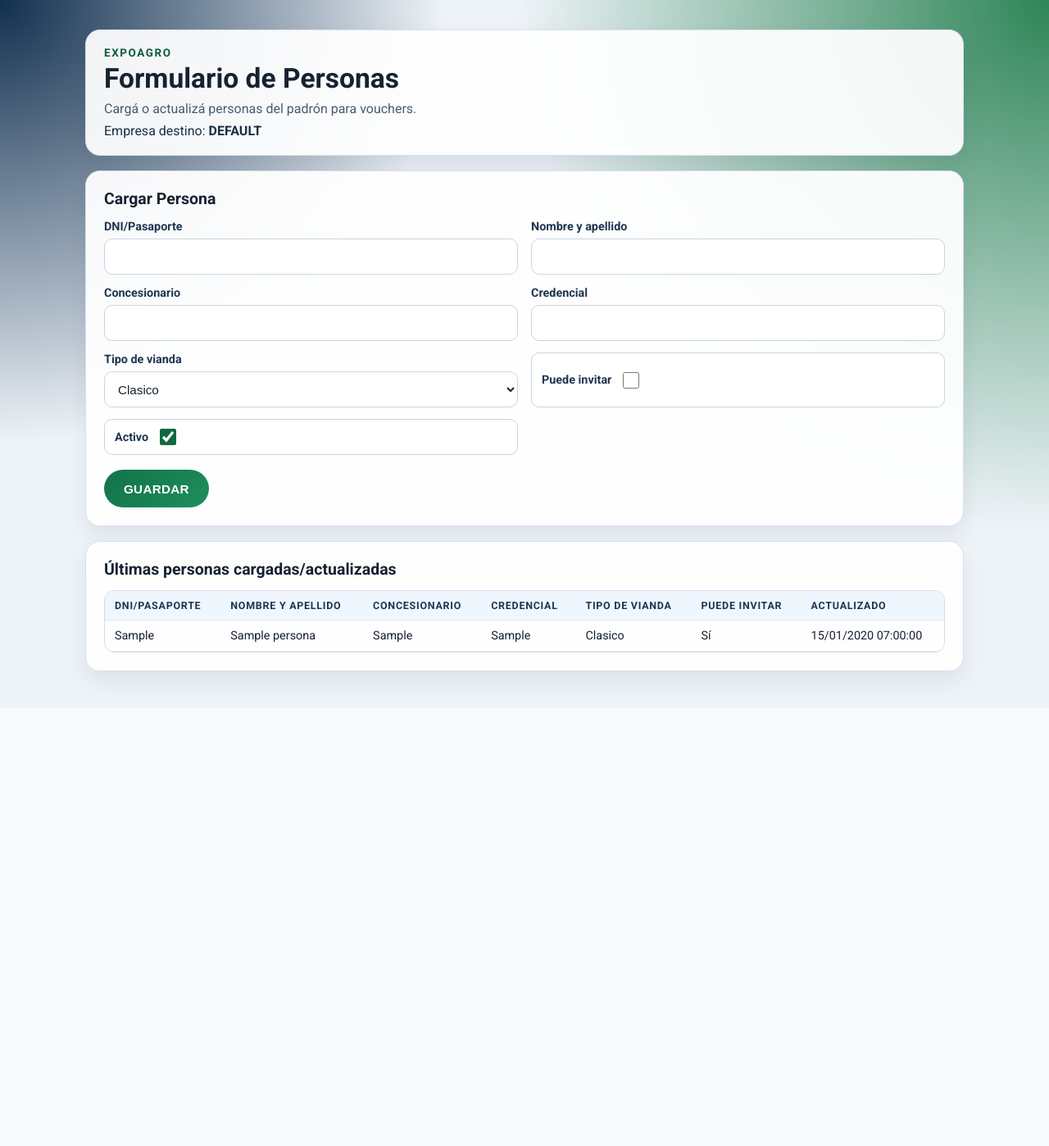
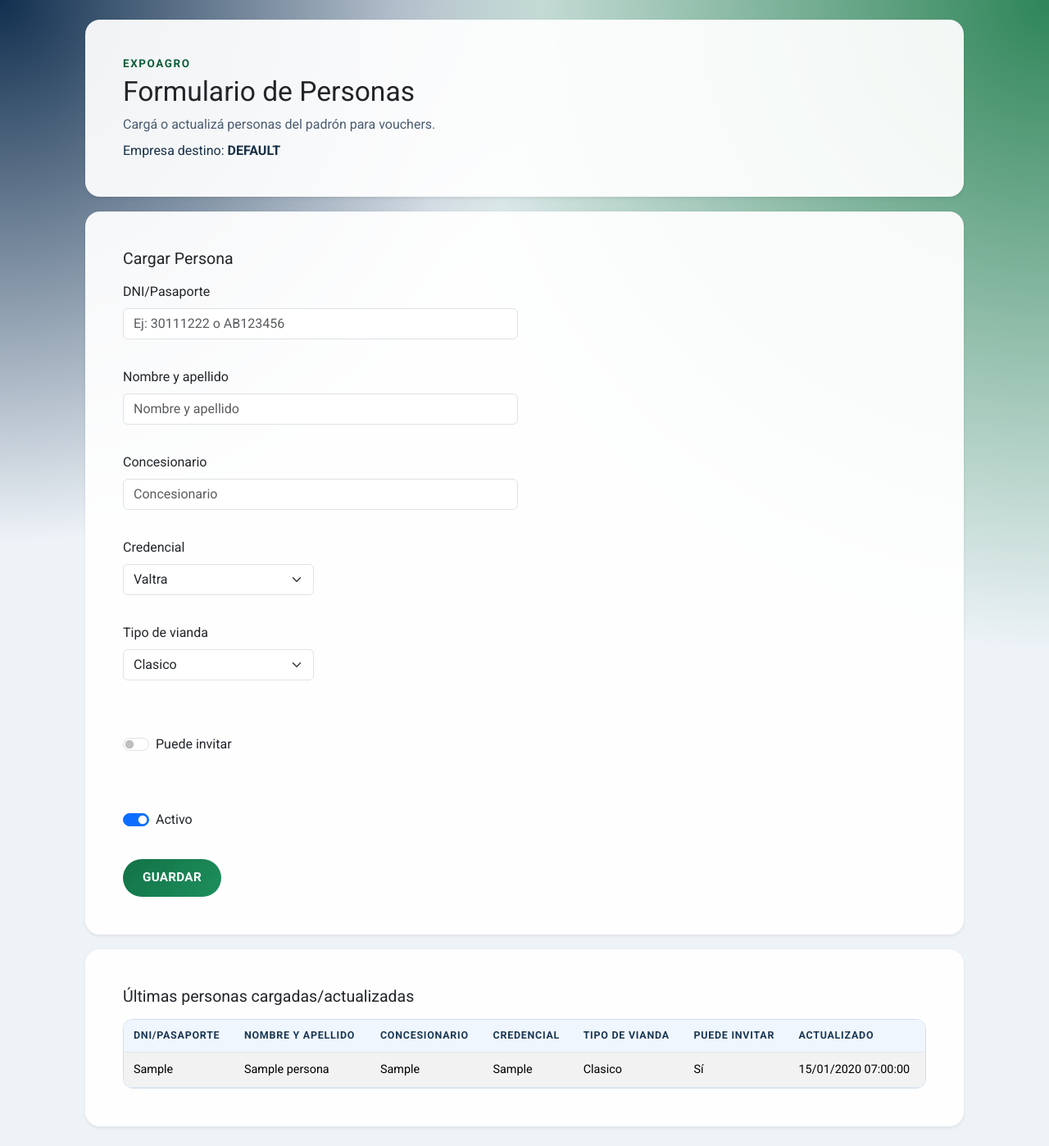
Before and after one commit to marcosklein04/expo, a Django app: page /registro/personas/ in a window 1280 px wide. Shown: the whole page at 82% size. Before the commit the page ends 844 px from the top, so only its background shows below. Run offline with Django 5.2, Linux system fonts and the light colour scheme; data comes from the database, SQL or seed files in the repository; tables that the repository leaves empty hold one stand-in row (values such as "Sample post").

Commit message:
Mejoro la UX del flujo de impresión y del formulario de personas

```diff
--- a/core/forms.py
+++ b/core/forms.py
@@ -7,6 +7,18 @@ from core.services import normalizar_dni
 
 
 class PersonaRegistroForm(forms.ModelForm):
+    CREDENCIAL_VALTRA = "Valtra"
+    CREDENCIAL_AGCO = "AGCO"
+    CREDENCIAL_CHOICES = (
+        (CREDENCIAL_VALTRA, "Valtra"),
+        (CREDENCIAL_AGCO, "AGCO"),
+    )
+
+    credencial = forms.ChoiceField(
+        choices=CREDENCIAL_CHOICES,
+        label="Credencial",
+    )
+
     class Meta:
         model = Persona
         fields = [
@@ -25,6 +37,34 @@ class PersonaRegistroForm(forms.ModelForm):
             "puede_invitar": "Puede invitar",
         }
 
+    def __init__(self, *args, **kwargs):
+        super().__init__(*args, **kwargs)
+        self.fields["dni"].widget.attrs.update(
+            {
+                "class": "form-control",
+                "placeholder": "Ej: 30111222 o AB123456",
+                "autocomplete": "off",
+            }
+        )
+        self.fields["nombre_apellido"].widget.attrs.update(
+            {
+                "class": "form-control",
+                "placeholder": "Nombre y apellido",
+                "autocomplete": "off",
+            }
+        )
+        self.fields["concesionario"].widget.attrs.update(
+            {
+                "class": "form-control",
+                "placeholder": "Concesionario",
+                "autocomplete": "off",
+            }
+        )
+        self.fields["credencial"].widget.attrs.update({"class": "form-select"})
+        self.fields["tipo_vianda"].widget.attrs.update({"class": "form-select"})
+        self.fields["puede_invitar"].widget.attrs.update({"class": "form-check-input"})
+        self.fields["activo"].widget.attrs.update({"class": "form-check-input"})
+
     def clean_dni(self):
         dni = normalizar_dni(self.cleaned_data.get("dni", ""))
         if not dni:
--- a/core/templates/core/personas_registro.html
+++ b/core/templates/core/personas_registro.html
@@ -5,17 +5,27 @@
     <meta charset="utf-8" />
     <meta name="viewport" content="width=device-width, initial-scale=1" />
     <title>Registro de personas</title>
+    <link
+      href="https://cdn.jsdelivr.net/npm/bootstrap@5.3.3/dist/css/bootstrap.min.css"
+      rel="stylesheet"
+      integrity="sha384-QWTKZyjpPEjISv5WaRU9OFeRpok6YctnYmDr5pNlyT2bRjXh0JMhjY6hW+ALEwIH"
+      crossorigin="anonymous"
+    />
     <link rel="stylesheet" href="{% static 'style/style.css' %}" />
   </head>
   <body class="page-registro">
-    <main class="registro-shell">
-      <section class="registro-hero">
+    <main class="registro-shell container-xl py-4">
+      <section class="registro-hero card border-0 shadow-sm">
+        <div class="card-body p-4 p-lg-4">
           <p class="registro-eyebrow">Expoagro</p>
-        <h1>Formulario de Personas</h1>
-        <p class="registro-subtitle">
+          <h1 class="h3 mb-2">Formulario de Personas</h1>
+          <p class="registro-subtitle mb-1">
             Cargá o actualizá personas del padrón para vouchers.
           </p>
-        <p class="registro-company">Empresa destino: <strong>{{ empresa.codigo }}</strong></p>
+          <p class="registro-company mb-0">
+            Empresa destino: <strong>{{ empresa.codigo }}</strong>
+          </p>
+        </div>
       </section>
 
       {% if messages %}
@@ -34,34 +44,98 @@
         </section>
       {% endif %}
 
-      <section class="registro-panel">
-        <h2>Cargar Persona</h2>
-        <form method="post" class="registro-form" novalidate>
+      <section class="registro-panel card border-0 shadow-sm">
+        <div class="card-body p-4 p-lg-4">
+          <h2 class="h5 mb-3">Cargar Persona</h2>
+          <form method="post" class="registro-form row g-3" novalidate>
             {% csrf_token %}
-          <div class="registro-grid">
-            {% for field in form %}
-              <div class="registro-field {% if field.field.widget.input_type == 'checkbox' %}checkbox{% endif %}">
-                <label for="{{ field.id_for_label }}">{{ field.label }}</label>
-                {{ field }}
-                {% if field.errors %}
-                  {% for error in field.errors %}
+
+            <div class="col-12 col-md-6">
+              <label for="{{ form.dni.id_for_label }}" class="form-label">{{ form.dni.label }}</label>
+              {{ form.dni }}
+              {% for error in form.dni.errors %}
                 <p class="registro-field-error">{{ error }}</p>
-                  {% endfor %}
-                {% endif %}
-              </div>
               {% endfor %}
             </div>
 
+            <div class="col-12 col-md-6">
+              <label for="{{ form.nombre_apellido.id_for_label }}" class="form-label">
+                {{ form.nombre_apellido.label }}
+              </label>
+              {{ form.nombre_apellido }}
+              {% for error in form.nombre_apellido.errors %}
+                <p class="registro-field-error">{{ error }}</p>
+              {% endfor %}
+            </div>
+
+            <div class="col-12 col-md-6">
+              <label for="{{ form.concesionario.id_for_label }}" class="form-label">
+                {{ form.concesionario.label }}
+              </label>
+              {{ form.concesionario }}
+              {% for error in form.concesionario.errors %}
+                <p class="registro-field-error">{{ error }}</p>
+              {% endfor %}
+            </div>
+
+            <div class="col-12 col-md-3">
+              <label for="{{ form.credencial.id_for_label }}" class="form-label">
+                {{ form.credencial.label }}
+              </label>
+              {{ form.credencial }}
+              {% for error in form.credencial.errors %}
+                <p class="registro-field-error">{{ error }}</p>
+              {% endfor %}
+            </div>
+
+            <div class="col-12 col-md-3">
+              <label for="{{ form.tipo_vianda.id_for_label }}" class="form-label">
+                {{ form.tipo_vianda.label }}
+              </label>
+              {{ form.tipo_vianda }}
+              {% for error in form.tipo_vianda.errors %}
+                <p class="registro-field-error">{{ error }}</p>
+              {% endfor %}
+            </div>
+
+            <div class="col-12 col-md-3">
+              <div class="form-check form-switch pt-2 mt-4">
+                {{ form.puede_invitar }}
+                <label class="form-check-label" for="{{ form.puede_invitar.id_for_label }}">
+                  {{ form.puede_invitar.label }}
+                </label>
+              </div>
+              {% for error in form.puede_invitar.errors %}
+                <p class="registro-field-error">{{ error }}</p>
+              {% endfor %}
+            </div>
+
+            <div class="col-12 col-md-3">
+              <div class="form-check form-switch pt-2 mt-4">
+                {{ form.activo }}
+                <label class="form-check-label" for="{{ form.activo.id_for_label }}">
+                  {{ form.activo.label }}
+                </label>
+              </div>
+              {% for error in form.activo.errors %}
+                <p class="registro-field-error">{{ error }}</p>
+              {% endfor %}
+            </div>
+
+            <div class="col-12">
               <div class="registro-actions">
                 <button type="submit" class="registro-submit">Guardar</button>
               </div>
+            </div>
           </form>
+        </div>
       </section>
 
-      <section class="registro-panel">
-        <h2>Últimas personas cargadas/actualizadas</h2>
-        <div class="registro-table-wrap">
-          <table class="registro-table">
+      <section class="registro-panel card border-0 shadow-sm">
+        <div class="card-body p-4 p-lg-4">
+          <h2 class="h5 mb-3">Últimas personas cargadas/actualizadas</h2>
+          <div class="table-responsive registro-table-wrap">
+            <table class="table table-striped table-hover align-middle registro-table mb-0">
               <thead>
                 <tr>
                   <th>DNI/Pasaporte</th>
@@ -92,7 +166,13 @@
               </tbody>
             </table>
           </div>
+        </div>
       </section>
     </main>
+    <script
+      src="https://cdn.jsdelivr.net/npm/bootstrap@5.3.3/dist/js/bootstrap.bundle.min.js"
+      integrity="sha384-YvpcrYf0tY3lHB60NNkmXc5s9fDVZLESaAA55NDzOxhy9GkcIdslK1eN7N6jIeHz"
+      crossorigin="anonymous"
+    ></script>
   </body>
 </html>
--- a/kiosk/templates/vouchers.html
+++ b/kiosk/templates/vouchers.html
@@ -120,8 +120,10 @@
           >
         {% endfor %}
       </div>
-      <h2>Imprimiendo vouchers</h2>
-      <p id="flow-printing-text">Por favor, aguarde que se impriman todos sus vouchers.</p>
+      <div class="flow-message">
+        <h2>Imprimiendo vouchers</h2>
+        <p id="flow-printing-text">Por favor, aguarde que se impriman todos sus vouchers.</p>
+      </div>
       <button class="kiosk-button" id="reprint-last">Reimprimir último</button>
     </section>
   </main>
--- a/static/js/kiosk/vouchers.js
+++ b/static/js/kiosk/vouchers.js
@@ -11,7 +11,7 @@
   const totemId = screen.dataset.totemId || "";
   const empresaCodigo = screen.dataset.empresaCodigo || "";
   const PRINTING_WAIT_MESSAGE = "Por favor, aguarde que se impriman todos sus vouchers";
-  const PRINTING_MIN_VISIBLE_MS = 20000;
+  const PRINTING_MIN_VISIBLE_MS = 5000;
   const UNLIMITED_GUEST_SOFT_MAX = 999;
   const RAWBT_BATCH_SIZE = 3;
   const RAWBT_BATCH_DELAY_MS = 220;
```
Also changed, not shown: core/tests/test_registro.py (+1 -1 lines), static/style/style.css (+43 -11 lines). Lines whose indentation alone changed are shown as unchanged.
